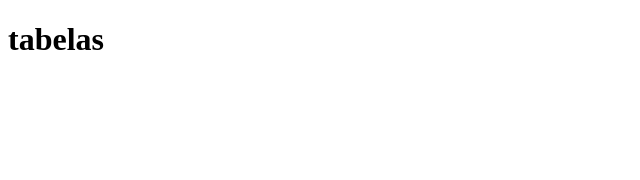
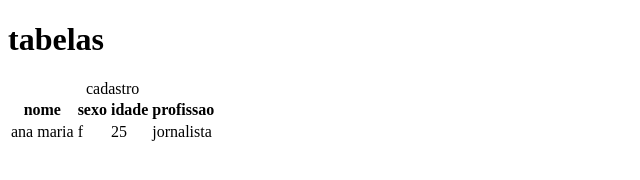
Before and after one commit to Dev-Brunosilva/html-css, a plain HTML site: page execicios/criandotabelas/tabelas005.html in a window 1280 px wide. Shown: the whole page, without its empty margins (0-640 px from the left). Drawn offline with Linux system fonts and the light colour scheme.

Commit message:
atualizei

```diff
--- a/execicios/criandotabelas/tabelas005.html
+++ b/execicios/criandotabelas/tabelas005.html
@@ -4,14 +4,29 @@
     <meta charset="UTF-8">
     <meta http-equiv="X-UA-Compatible" content="IE=edge">
     <meta name="viewport" content="width=device-width, initial-scale=1.0">
-    <title>tabelas</title>
+    <title>exercicios tabelas</title>
 </head>
 <body>
     <h1>tabelas</h1>
     <table>
-        <th>
-            <tr></tr>
-        </th>
+        <caption>cadastro</caption>
+
+            <tr>
+                <th scope="col">nome</th>
+                <th scope="col" >sexo</th>
+                <th scope="col" >idade</th>
+                <th  scope="col">profissao</th>
+            </tr>
+            <tr>
+                <td>ana maria</td>
+                <td>f</td>
+                <td>25</td>
+                <td>jornalista</td>
+            </tr>
+
+
+
+
     </table>
 
 </body>
```
Also changed, not shown: execicios/criandotabelas/tabela004.html (+5 -2 lines), execicios/criandotabelas/tabelas006.html (added).
